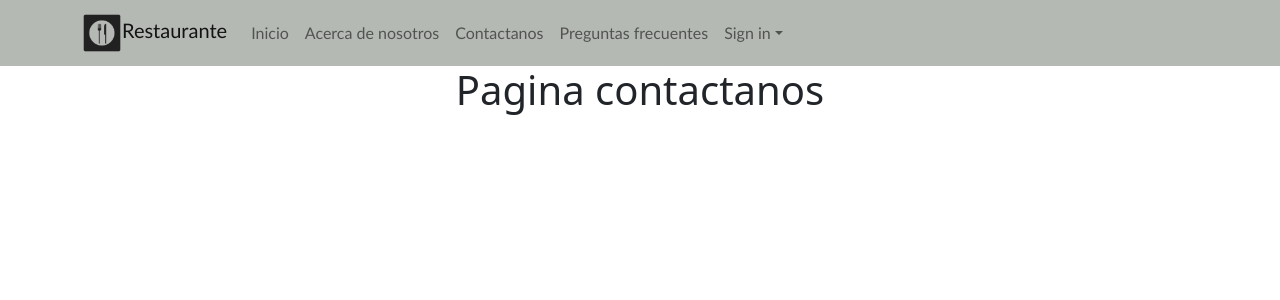
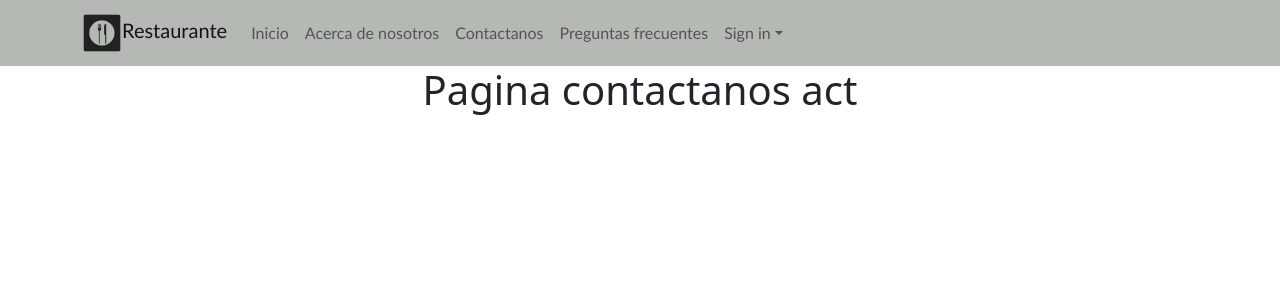
Before and after one commit to Alvaro-IHC/SCom-rest-client, a React (Create React App) app: page /contactanos in a window 1280 px wide. Shown: the top 300 px of the page. Built offline with nearby package versions, Linux system fonts and the light colour scheme.

Commit message:
actualizacion 1

```diff
--- a/src/components/casual_user/Contactanos.js
+++ b/src/components/casual_user/contactanos/Contactanos.js
@@ -3,7 +3,7 @@ import React from 'react'
 const Contactanos = () => {
   return (
     <div>
-        <h1> Pagina contactanos</h1>
+        <h1> Pagina contactanos act</h1>
 
     </div>
   )
--- a/src/components/casual_user/home/Inicio.js
+++ b/src/components/casual_user/home/Inicio.js
@@ -2,8 +2,8 @@ import React from 'react'
 import Table from 'react-bootstrap/Table';
 import Card from 'react-bootstrap/Card';
 import Navbar2 from './Inicio.css';
-import Carousel_c from '../carousel_c/Carousel_c';
-import Maps_1 from '../mapa/Maps_1';
+import Carousel_c from '../carousel_c/CarouselC';
+import Maps_1 from '../mapa/Maps1';
 
 const Inicio = () => {
   return (
--- a/src/components/casual_user/layouts/Navbar.js
+++ b/src/components/casual_user/layouts/Navbar.js
@@ -5,6 +5,7 @@ import {Navbar, Nav, Container} from "react-bootstrap"
 
 import NavDropdown from 'react-bootstrap/NavDropdown';
 import Navbar2 from './Navbar2.css';
+import bootstrap from 'bootstrap/dist/css/bootstrap.min.css';
 
 const NavBarExample = () => {
   return (
--- a/src/index.js
+++ b/src/index.js
@@ -2,9 +2,6 @@ import React from 'react';
 import ReactDOM from 'react-dom/client';
 import './index.css';
 import App from './App';
-
-
-import bootstrap from 'bootstrap/dist/css/bootstrap.min.css';
 
 const root = ReactDOM.createRoot(document.getElementById('root'));
 root.render(
```
Also changed, not shown: src/App.js (+9 -6 lines), src/components/casual_user/Sign_in.js (deleted, +0 -12 lines), src/components/casual_user/Sign_up.js (deleted, +0 -12 lines), src/components/casual_user/acercaDeNosotros/AcercaDeNosotros.js (renamed from src/components/casual_user/Acerca_de_nosotros.js), src/components/casual_user/carousel_c/CarouselC.css (renamed from src/components/casual_user/carousel_c/Carousel_c.css), src/components/casual_user/carousel_c/CarouselC.js (renamed from src/components/casual_user/carousel_c/Carousel_c.js), src/components/casual_user/mapa/Maps1.js (renamed from src/components/casual_user/mapa/Maps_1.js), src/components/casual_user/preguntasFrecuentes/PreguntasFrecuentes.js (renamed from src/components/casual_user/Preguntas_frecuentes.js).
